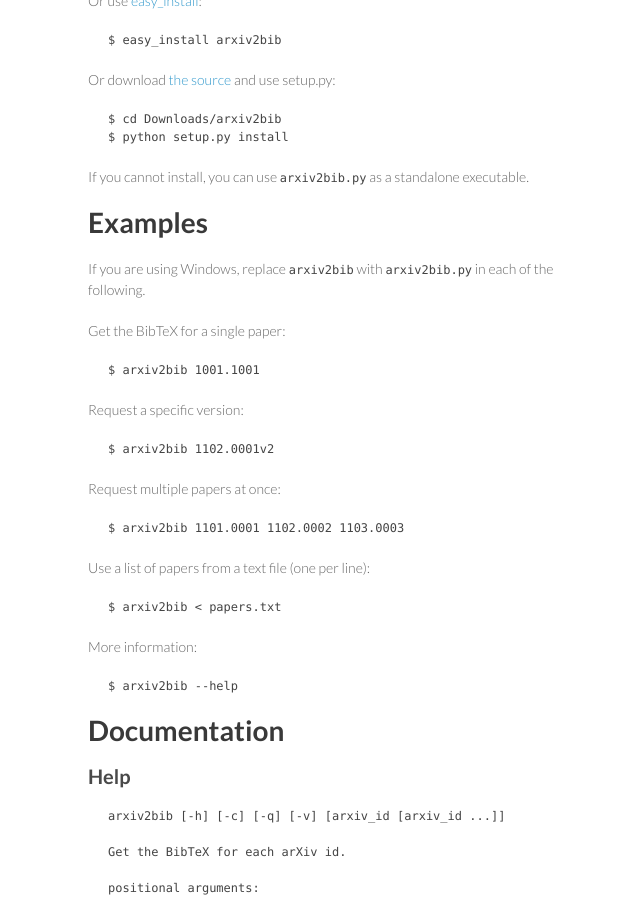
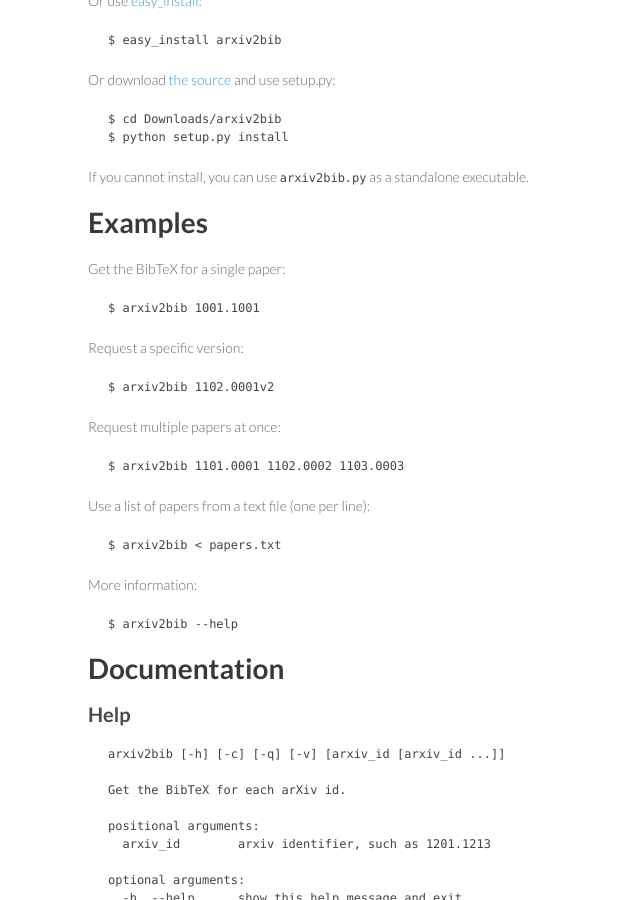
Before and after one commit to nathangrigg/arxiv2bib, a Jekyll site: the page built from index.md, in a window 1280 px wide and 900 px high, scrolled down 567 px. Shown: the whole window, without its empty margins (187-827 px from the left). Built offline with Jekyll 4.4.1, drawn with Linux system fonts in a browser that asks for light colours.

Commit message:
Remove windows comment

```diff
--- a/index.md
+++ b/index.md
@@ -38,9 +38,6 @@ Or download [the source][3] and use setup.py:
 If you cannot install, you can use `arxiv2bib.py` as a standalone executable.
 
 ## Examples
-
-If you are using Windows, replace `arxiv2bib` with `arxiv2bib.py` in each
-of the following.
 
 Get the BibTeX for a single paper:
 
```
